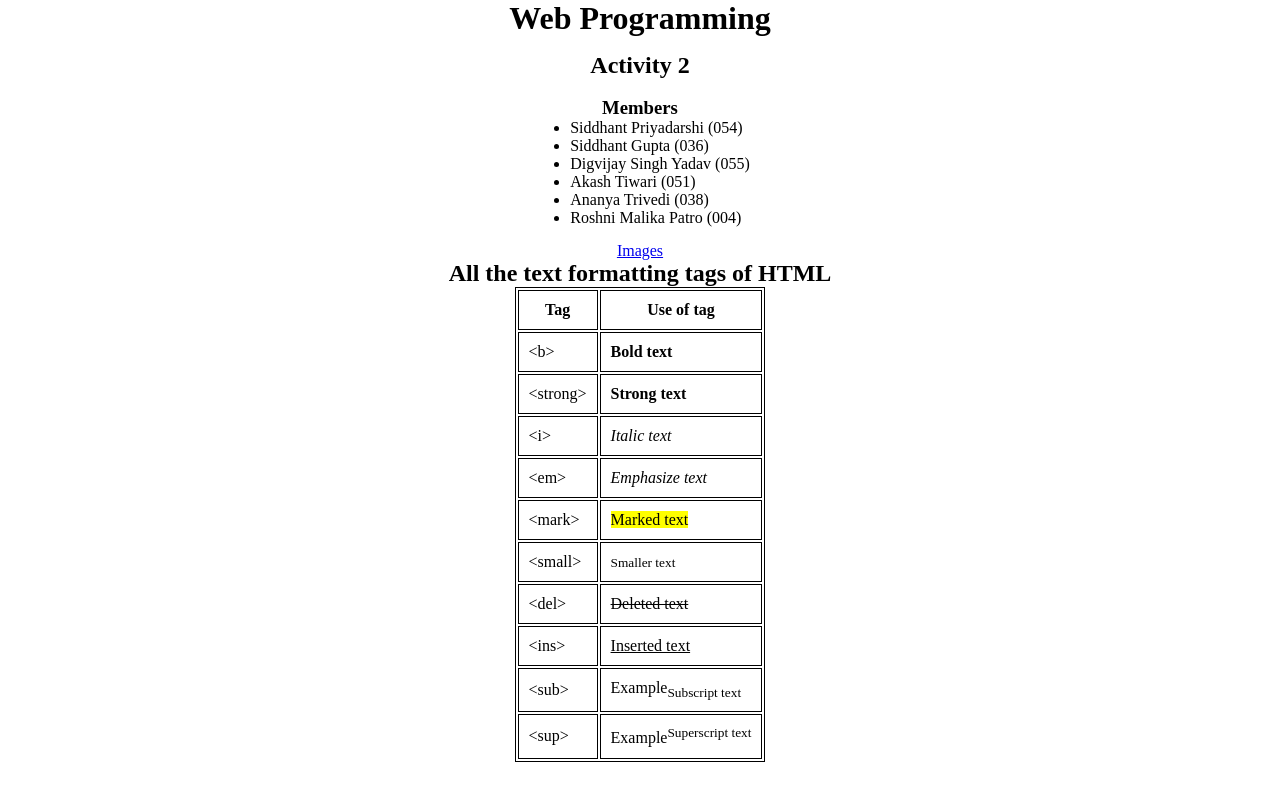
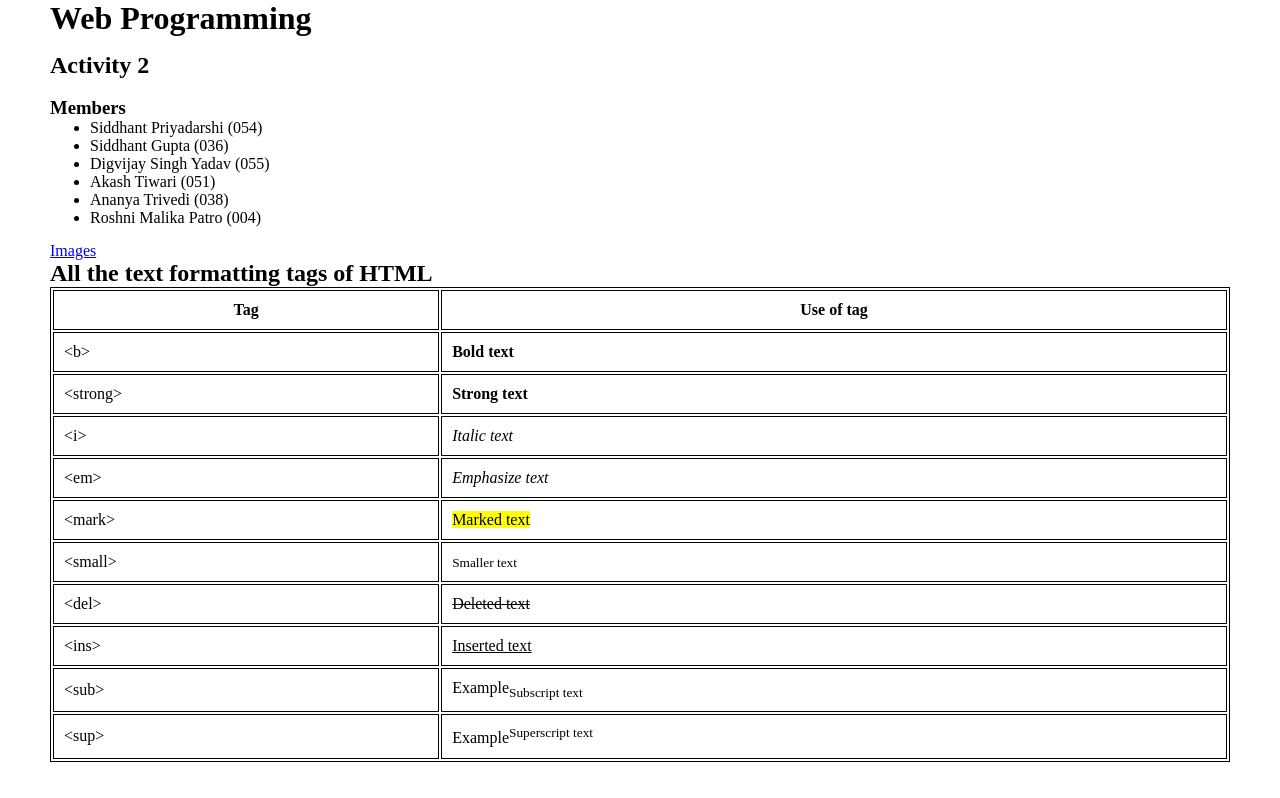
Before and after one commit to SiddhantGupta1/Activity-2, a plain HTML site: page index.html in a window 1280 px wide. Drawn offline with Linux system fonts and the light colour scheme.

Commit message:
Activity 2 Completed

```diff
--- a/images.css
+++ b/images.css
@@ -29,6 +29,7 @@ body{
     flex-direction: column;
     justify-content: center;
     align-items: center;
+    overflow: auto;
 }
 
 img{
--- a/index.css
+++ b/index.css
@@ -1,17 +1,15 @@
 *{
     margin: 0;
 }
-h1{
-    margin-bottom: 15px;
-}
-ul{
+h1, ul{
     margin-bottom: 15px;
 }
 body{
+    width: 100%;
     display: flex;
-    justify-content: center;
-    align-items: center;
     flex-direction: column;
+    padding: 0 50px;
+    box-sizing: border-box;
 }
 table, th, td {
     border: 1px solid black;
```
